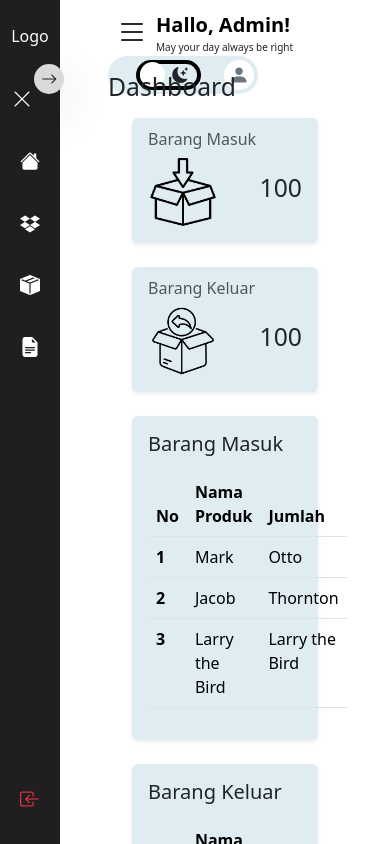
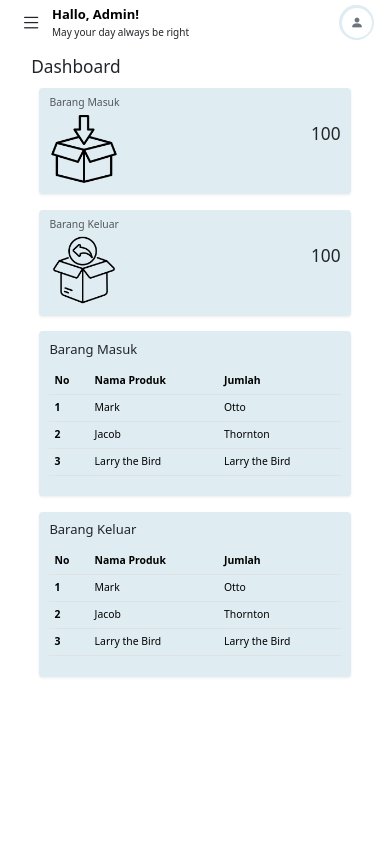
Before and after one commit to zackyhermawan/web_inventaris_toko_grosir, a PHP site: page /dashboard.html in a window 390 px wide. Run offline with PHP 8.4, Linux system fonts and the light colour scheme.

Commit message:
Update style.css

```diff
--- a/Dashboard_webDev/style.css
+++ b/Dashboard_webDev/style.css
@@ -33,6 +33,8 @@ aside {
   left: 0;
   width: 210px;
   transition: 0.3s;
+  border-top-right-radius: 20px;
+  border-bottom-right-radius: 20px;
   z-index: 1;
 }
 
@@ -60,14 +62,18 @@ aside.hide #arrow-button {
   transform: rotate(180deg);
 }
 
-.rotate-0 {
-  transform: rotate(0deg);
+aside a.close-btn {
+  display: none;
 }
 
-/* aside.hide a.menu {
-  display: flex;
-  align-items: center;
-} */
+aside a {
+  position: relative;
+}
+
+aside a.menu span {
+  left: 3rem;
+  top: 8px;
+}
 
 aside.hide a.logout {
   right: 0;
@@ -122,6 +128,10 @@ a.logout {
   transition: max-height 0.3s;
 }
 
+i#hamburger-menu {
+  display: none !important;
+}
+
 .profile {
   width: 150px;
   background-color: var(--second);
@@ -130,9 +140,14 @@ a.logout {
 .profile i {
   width: 30px;
   height: 30px;
+  /* padding: 0.5rem; */
 }
 
-.checkbox-label {
+.header p {
+  font-size: 10px;
+}
+
+label.checkbox-label {
   width: 65px;
   height: 30px;
   border-radius: 30px;
@@ -143,7 +158,7 @@ a.logout {
   cursor: pointer;
 }
 
-.checkbox-label:after {
+label.checkbox-label:after {
   content: "";
   width: 25px;
   height: 25px;
@@ -176,11 +191,11 @@ input.switch {
   visibility: hidden;
 }
 
-input.switch:checked + .checkbox-label {
+input.switch:checked + label.checkbox-label {
   background: #000;
 }
 
-input.switch:checked + .checkbox-label:after {
+input.switch:checked + label.checkbox-label:after {
   right: 0;
   transform: translateX(36px);
   background: linear-gradient(180deg, #777, #3a3a3a);
@@ -194,13 +209,11 @@ input.switch:checked + .checkbox-label:after {
   display: block;
 }
 
-.header p {
-  font-size: 10px;
-}
 /* End Navbar */
 
 /* Main Content */
 .main-content {
+  height: 100vh;
   width: 100%;
   top: 0;
   left: 0;
@@ -216,8 +229,22 @@ input.switch:checked + .checkbox-label:after {
 
 .table > :not(caption) > * > * {
   background-color: transparent !important;
+  border-collapse: collapse !important;
 }
 /* End Main Content */
+
+/* Laporan */
+input.search {
+  background-color: var(--hover) !important;
+  outline: none !important;
+  box-shadow: none !important;
+}
+
+span.search {
+  background-color: var(--hover) !important;
+  outline: none !important;
+}
+/* End Laporan */
 
 /* Login */
 input.login {
@@ -228,6 +255,10 @@ input.login {
 /* End Login */
 
 @media (max-width: 768px) {
+  html {
+    font-size: 65% !important;
+  }
+
   aside {
     width: 65px;
   }
@@ -252,11 +283,120 @@ input.login {
     display: inline-block;
   }
 
+  aside.hide #arrow-button {
+    right: -7%;
+  }
+
+  #arrow-button {
+    right: -22%;
+  }
+
   .cards {
     width: 100% !important;
+  }
+
+  .container-fluid {
+    padding: 0px !important;
   }
 
   .data-stok {
     flex-direction: column;
   }
 }
+
+@media (max-width: 480px) {
+  html {
+    font-size: 60%;
+  }
+
+  .main {
+    flex-direction: column;
+    position: relative;
+  }
+
+  .container-fluid {
+    padding: 0px !important;
+  }
+
+  aside {
+    display: flex;
+    width: 100%;
+    height: fit-content !important;
+    padding-bottom: 2rem !important;
+    border-top-right-radius: 0;
+    border-bottom-left-radius: 10px !important ;
+    border-bottom-right-radius: 10px !important;
+    position: absolute;
+    top: -50%;
+    left: 0;
+    z-index: 3;
+  }
+
+  aside.open-navigation {
+    top: 0 !important;
+  }
+
+  aside span.logo {
+    display: none !important;
+  }
+
+  aside a.menu {
+    display: flex;
+    align-items: center;
+    margin: 0 0 1rem 0 !important;
+  }
+
+  aside a.menu span {
+    display: block;
+    position: relative !important;
+    left: 8px;
+    top: 0;
+  }
+
+  aside a.close-btn {
+    display: block;
+    margin-bottom: 1.5rem;
+  }
+
+  aside a.logout {
+    display: none !important ;
+  }
+
+  .list-group {
+    width: 100% !important;
+    padding: 0 1rem !important;
+  }
+
+  .profile {
+    width: 35px !important;
+  }
+
+  label.checkbox-label,
+  input.switch {
+    display: none;
+  }
+
+  i#hamburger-menu {
+    display: block !important;
+    margin-right: 1rem !important;
+    cursor: pointer;
+  }
+
+  .navbar {
+    position: fixed !important;
+    z-index: 1;
+    background: white;
+    width: 100%;
+    top: 0;
+    left: 0;
+  }
+
+  .main-content {
+    padding-top: 1rem !important;
+  }
+
+  svg {
+    width: 50%;
+    height: 50%;
+  }
+}
```
